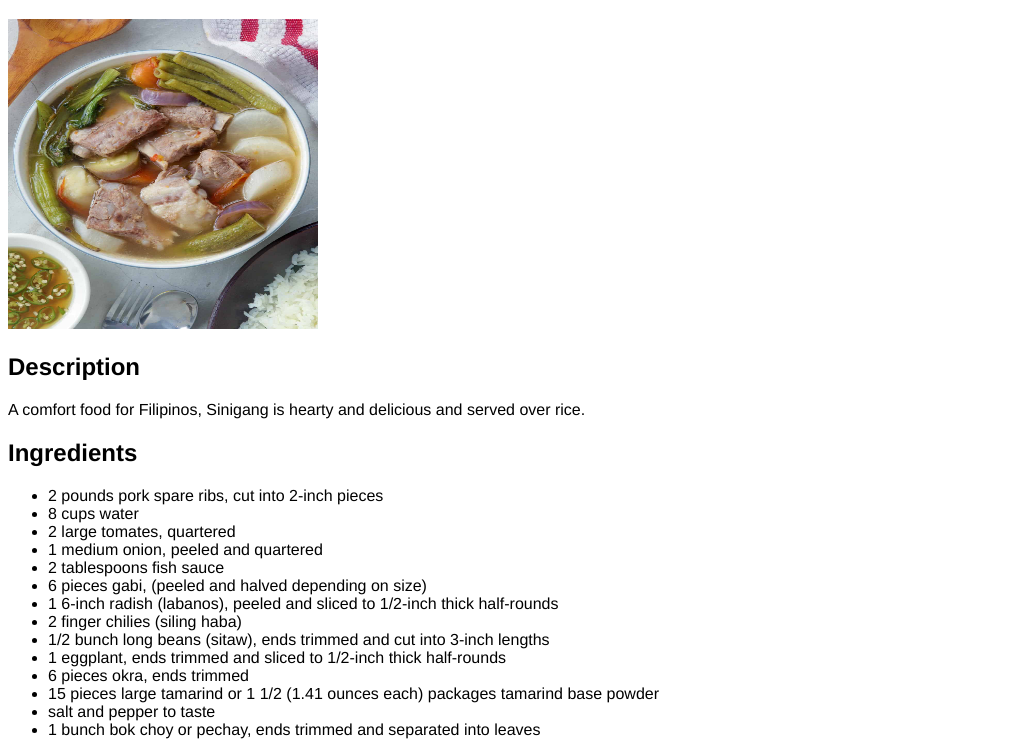
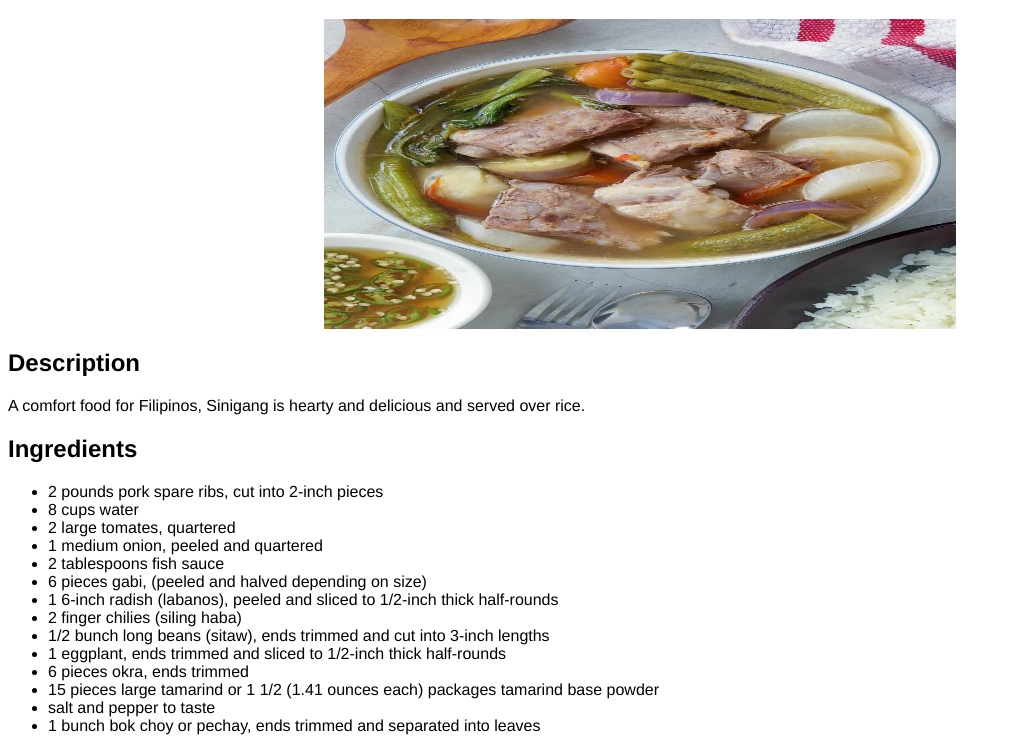
Before and after one commit to amutones/odin-recipes, a plain HTML site: page recipes/sinigang.html in a window 1280 px wide. Shown: the part 61-802 px from the top of the page, without its empty margins (0-1011 px from the left). Drawn offline with Linux system fonts and the light colour scheme.

Commit message:
Add class to image on sinigang page
Add center class to center image

```diff
--- a/recipes/sinigang.html
+++ b/recipes/sinigang.html
@@ -9,7 +9,7 @@
 
 <body>
     <h1>Sinigang na Baboy</h1>
-    <img src="../img/sinigang.jpg" alt="Delicious Sinigang" height="310" width="310">
+    <img src="../img/sinigang.jpg" alt="Delicious Sinigang" class="center" height="310" width="310">
 
     <h2>Description</h2>
     <p>A comfort food for Filipinos, Sinigang is hearty and delicious and served over rice.</p>
```
